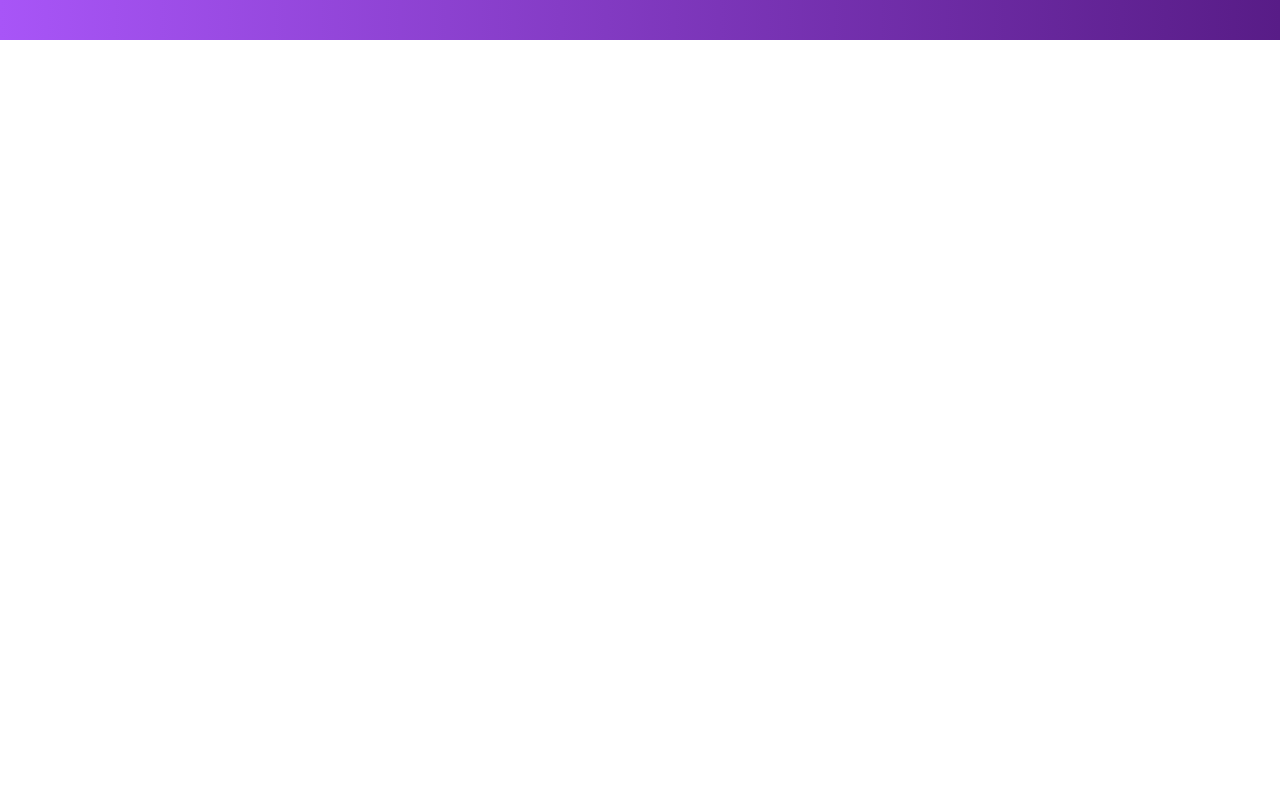
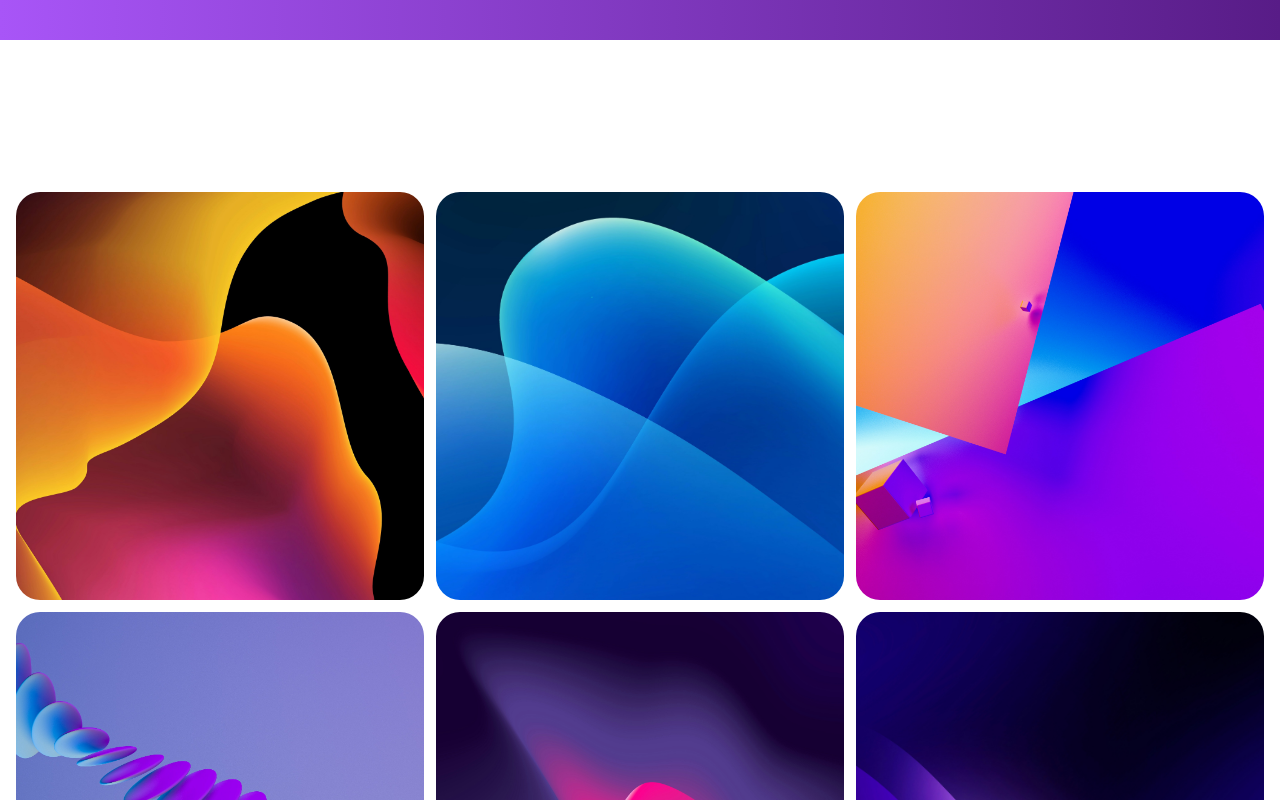
Before and after one commit to abdo0070/portfolio-react, a React (Create React App) app: page / in a window 1280 px wide. Shown: the part 760-1560 px from the top of the page. Before the commit the page ends 864 px from the top, so only its background shows below. Built offline with nearby package versions, Linux system fonts and the light colour scheme.

Commit message:
add projects section

```diff
--- a/src/components/Hero.jsx
+++ b/src/components/Hero.jsx
@@ -3,7 +3,7 @@ import { HERO } from '../constants';
 import myImg from '../assets/abdo.jpg';
 const Hero = () => {
     return (
-        <section className='flex min-h-screen flex-col md:flex-row items-center'>
+        <section className='flex lg:min-h-screen flex-col md:flex-row items-center'>
 
             <div className="w-full md:w-1/2">
                 <h2 className='p-1 md:p-2 text-2xl font-bold md:text-5xl lg:text-8xl'>
--- a/src/components/Project.jsx
+++ b/src/components/Project.jsx
@@ -1,7 +1,18 @@
-const Project = () => {
+const Project = ({ project }) => {
     return (
-        <>
-        </>
+        <div className="group relative overflow-hidden rounded-3xl">
+            <img
+                className="h-full w-full object-cover transition-transform duration-400 group-hover:scale-110"
+                src={project.image} alt={project.name} />
+            <div className="absolute inset-0 flex flex-col items-center justify-center opacity-0
+        backdrop-blur-lg transition-opacity duration-500 group-hover:opacity-100">
+                <h2 className="text-center mb-2 text-xl">{project.name}</h2>
+                <p className="text-center p-2">{project.description}</p>
+                <a href="#" className="rounded-full bg-white font-medium text-black px-4 py-2">
+                    View
+                </a>
+            </div>
+        </div>
     )
 }
 
--- a/src/components/Projects.jsx
+++ b/src/components/Projects.jsx
@@ -1,7 +1,18 @@
+import { PROJECTS } from "../constants";
+import Project from "./Project";
+
 const Projects = () => {
+
     return (
-        <div className="w-full bg-white">
-        Projects
+        <div className="w-full text-white" id="projects">
+            <h2 className="mb-8 text-center text-3xl lg:text-4xl">Projects</h2>
+            <div className="grid grid-cols-1 md:grid-cols-2 lg:grid-cols-3 lg:gap-3 md:gap-2 gap-1">
+                {
+                    PROJECTS.map((p) => {
+                        return <Project project={p} key={p.id} />
+                    })
+                }
+            </div>
         </div>
     )
 }
--- a/src/pages/Home.jsx
+++ b/src/pages/Home.jsx
@@ -1,5 +1,6 @@
 import Hero from "../components/Hero"
 import Navbar from "../components/Navbar"
+import Projects from "../components/Projects"
 
 export const Home = () => {
     return (
@@ -10,8 +11,8 @@ export const Home = () => {
             <div className="relative z-10 flex flex-col items-center p-4 space-y-8 container mx-auto">
                 <Navbar />
                 <Hero />
+                <Projects />
             </div>
-
         </main>
     )
 }
```
